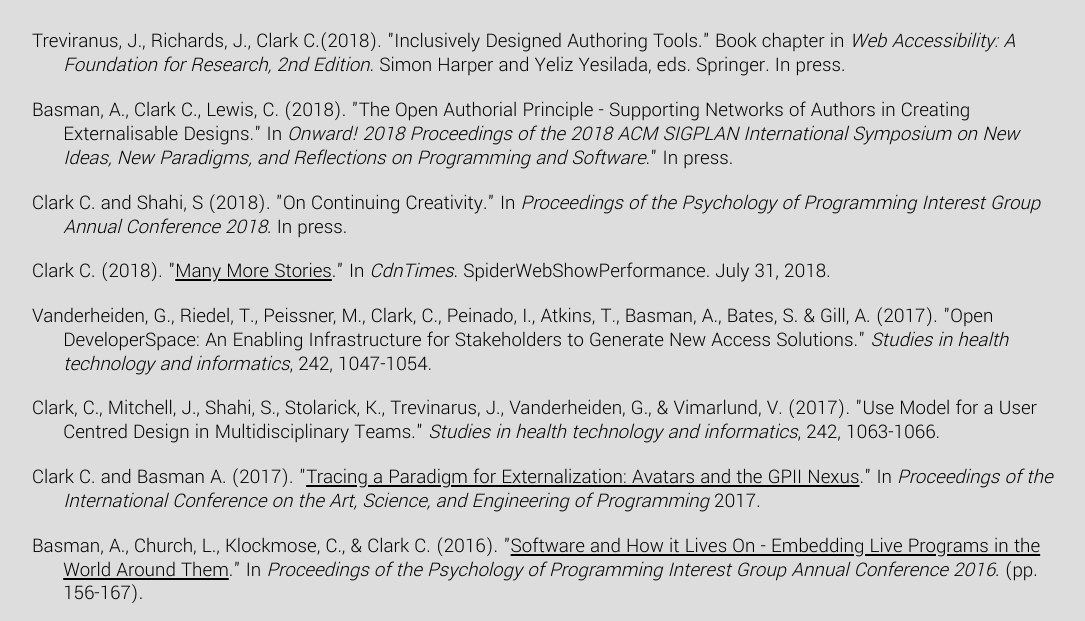
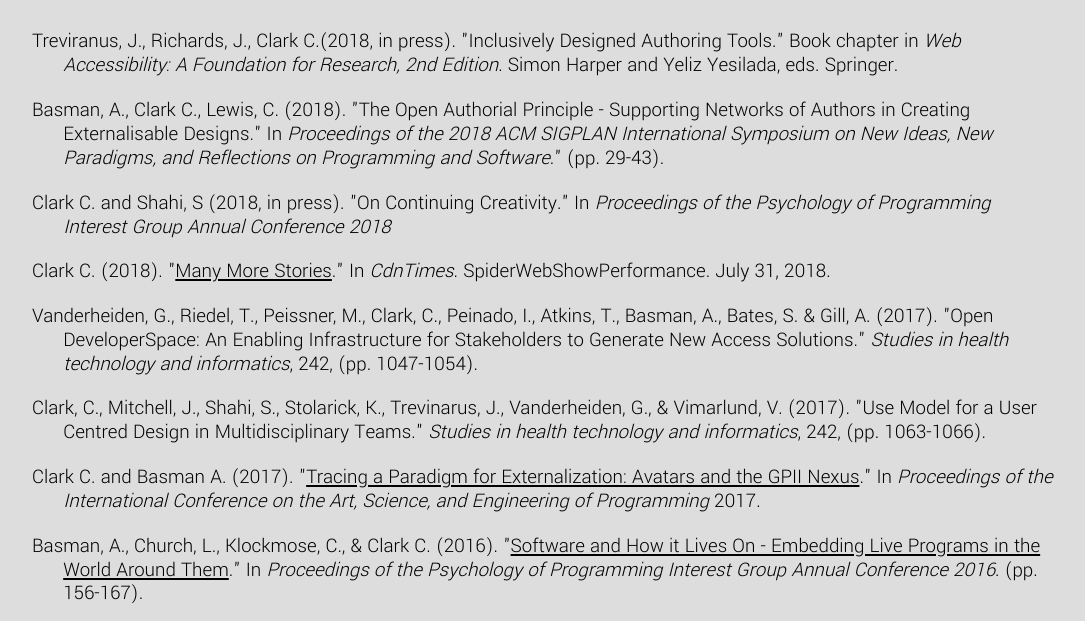
Before and after one commit to colinbdclark/colinclark-org-website, a plain HTML site: page publications/index.html in a window 1280 px wide. Shown: the part 179-800 px from the top of the page, without its empty margins (32-1117 px from the left). Drawn offline with Linux system fonts and the light colour scheme.

Commit message:
Updates publications.

```diff
--- a/publications/index.html
+++ b/publications/index.html
@@ -21,12 +21,12 @@
             <h1>Recent Publications</h1>
 
             <ol class="publications-list">
-                <li>Treviranus, J., Richards, J., Clark C.(2018). "Inclusively Designed Authoring Tools." Book chapter in <cite>Web Accessibility: A Foundation for Research, 2nd Edition</cite>. Simon Harper and Yeliz Yesilada, eds. Springer. In press.</li>
-                <li>Basman, A., Clark C., Lewis, C. (2018). "The Open Authorial Principle - Supporting Networks of Authors in Creating Externalisable Designs." In <cite>Onward! 2018 Proceedings of the 2018 ACM SIGPLAN International Symposium on New Ideas, New Paradigms, and Reflections on Programming and Software</cite>." In press.</li>
-                <li>Clark C. and Shahi, S (2018). "On Continuing Creativity." In <cite>Proceedings of the Psychology of Programming Interest Group Annual Conference 2018</cite>. In press.</li>
+                <li>Treviranus, J., Richards, J., Clark C.(2018, in press). "Inclusively Designed Authoring Tools." Book chapter in <cite>Web Accessibility: A Foundation for Research, 2nd Edition</cite>. Simon Harper and Yeliz Yesilada, eds. Springer.</li>
+                <li>Basman, A., Clark C., Lewis, C. (2018). "The Open Authorial Principle - Supporting Networks of Authors in Creating Externalisable Designs." In <cite>Proceedings of the 2018 ACM SIGPLAN International Symposium on New Ideas, New Paradigms, and Reflections on Programming and Software</cite>." (pp. 29-43).</li>
+                <li>Clark C. and Shahi, S (2018, in press). "On Continuing Creativity." In <cite>Proceedings of the Psychology of Programming Interest Group Annual Conference 2018</cite></li>
                 <li>Clark C. (2018). "<a href="https://spiderwebshow.ca/many-more-stories/">Many More Stories</a>." In <cite>CdnTimes</cite>. SpiderWebShowPerformance. July 31, 2018.</li>
-                <li>Vanderheiden, G., Riedel, T., Peissner, M., Clark, C., Peinado, I., Atkins, T., Basman, A., Bates, S. & Gill, A. (2017). "Open DeveloperSpace: An Enabling Infrastructure for Stakeholders to Generate New Access Solutions." <cite>Studies in health technology and informatics</cite>, 242, 1047-1054.</li>
-                <li>Clark, C., Mitchell, J., Shahi, S., Stolarick, K., Trevinarus, J., Vanderheiden, G., & Vimarlund, V. (2017). "Use Model for a User Centred Design in Multidisciplinary Teams." <cite>Studies in health technology and informatics</cite>, 242, 1063-1066.</li>
+                <li>Vanderheiden, G., Riedel, T., Peissner, M., Clark, C., Peinado, I., Atkins, T., Basman, A., Bates, S. & Gill, A. (2017). "Open DeveloperSpace: An Enabling Infrastructure for Stakeholders to Generate New Access Solutions." <cite>Studies in health technology and informatics</cite>, 242, (pp. 1047-1054).</li>
+                <li>Clark, C., Mitchell, J., Shahi, S., Stolarick, K., Trevinarus, J., Vanderheiden, G., & Vimarlund, V. (2017). "Use Model for a User Centred Design in Multidisciplinary Teams." <cite>Studies in health technology and informatics</cite>, 242, (pp. 1063-1066).</li>
                 <li>Clark C. and Basman A. (2017). "<a href="http://openresearch.ocadu.ca/id/eprint/2059/1/Clark_sdr_2017_preprint.pdf">Tracing a Paradigm for Externalization: Avatars and the GPII Nexus</a>." In <cite>Proceedings of the International Conference on the Art, Science, and Engineering of Programming</cite> 2017.</li>
                 <li>Basman, A., Church, L., Klockmose, C., & Clark C. (2016). "<a href="http://www.klokmose.net/clemens/wp-content/uploads/2016/10/ppig-2016.pdf">Software and How it Lives On - Embedding Live Programs in the World Around Them</a>." In <cite>Proceedings of the Psychology of Programming Interest Group Annual Conference 2016</cite>. (pp. 156-167).</li>
                 <li>Clark, C. (2016). <cite><a href="http://openresearch.ocadu.ca/740/1/Clark_Colin_2016_MFA_IAMD_Thesis.pdf">Insignificant Surfaces: Cinema, Systems, and Embodiment</a></cite> (Masters dissertation, OCAD University).</li>
@@ -40,7 +40,7 @@
                 <li>Treviranus, J., Mitchell, J., Clark, C., & Roberts, V. (2014). "An Introduction to the FLOE Project." In <cite>Universal Access in Human-Computer Interaction. Universal Access to Information and Knowledge</cite> (pp. 454-465). Springer International Publishing.</li>
                 <li>Schwerdtfeger, R., Vanderheiden, G. C., Treviranus, J., Clark, C., Mitchell, J., Petrides, L., & Brennan, M. (2014). "PGA: Preferences for Global Access." <cite>In Universal Access in Human-Computer Interaction. Design for All and Accessibility Practice</cite> (pp. 325-336). Springer International Publishing.</li>
                 <li>Cheetham, A., Ayotte, D., Hung, J., Vass, J., Clark, C., Mitchell, J., & Treviranus, J. (2014). "Accessible Metadata Generation." In <cite>Universal Access in Human-Computer Interaction. Universal Access to Information and Knowledge</cite> (pp. 101-110). Springer International Publishing.</li>
-                <li>Clark, C., Basman, A., Markus, K., & Zenevich, Y. (2013). "A Cloud-Scale Architecture for Inclusion: Cloud4all and GPII. "<cite>Assistive Technology: From Research to Practice–Proceedings of AAATE</cite> (2013).</li>
+                <li>Clark, C., Basman, A., Markus, K., & Zenevich, Y. (2013). "A Cloud-Scale Architecture for Inclusion: Cloud4all and GPII. "<cite>Assistive Technology: From Research to Practice–Proceedings of AAATE</cite> 33 (pp. 1366 - 1371).</li>
                 <li>Vanderheiden, G. C., Treviranus, J., Gemou, M., Bekiaris, E., Markus, K., Clark, C., & Basman, A. (2013). "The evolving global public inclusive infrastructure (GPII)." In <cite>Universal access in human-computer interaction. Design methods, tools, and interaction techniques for eInclusion</cite> (pp. 107-116). Springer Berlin Heidelberg.</li>
                 <li>Basman, A. M., Lewis, C. H., & Clark, C. B. (2011, October). "<a href="https://s3.amazonaws.com/academia.edu.documents/33064403/wafr08-basman.pdf?AWSAccessKeyId=AKIAIWOWYYGZ2Y53UL3A&Expires=1540182041&Signature=mI72qLmvNhcWv4Ni5YDhIvj2Nas%3D&response-content-disposition=inline%3B%20filename%3DTo_Inclusive_Design_Through_Contextually.pdf">To inclusive design through contextually extended IoC: infusion IoC, a JavaScript library and mentality for scalable development of accessible and maintainable systems</a>." In <cite>Proceedings of the ACM international conference companion on Object oriented programming systems languages and applications companion</cite> (pp. 237-256). ACM.</li>
                 <li>Clark, C., Obara, J., Mitchell, J., & Richards, J. (2010, October). "Usable ARIA: The Fluid Infusion Component Set and the Relationship Between ARIA and Usability." In <cite>1st International ÆGIS Conference</cite> (Vol. 7, p. 8).</li>
```
